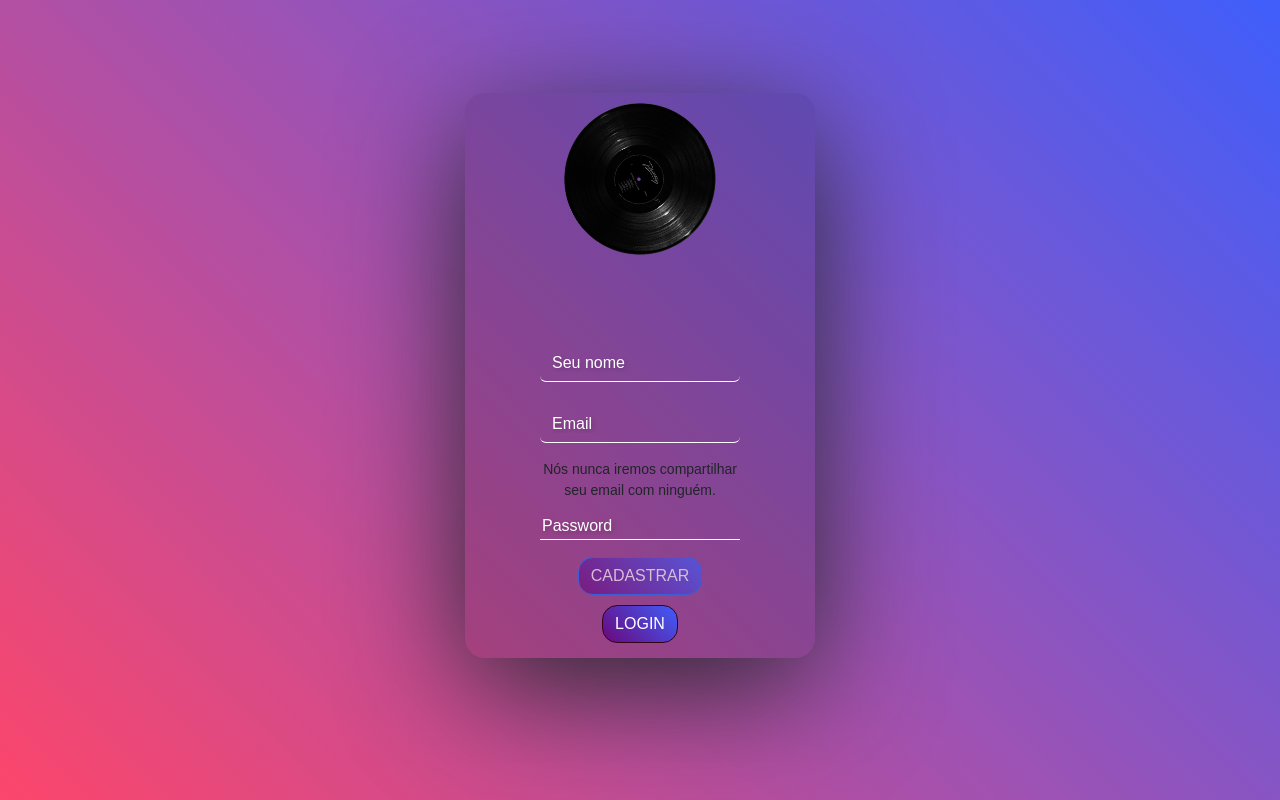
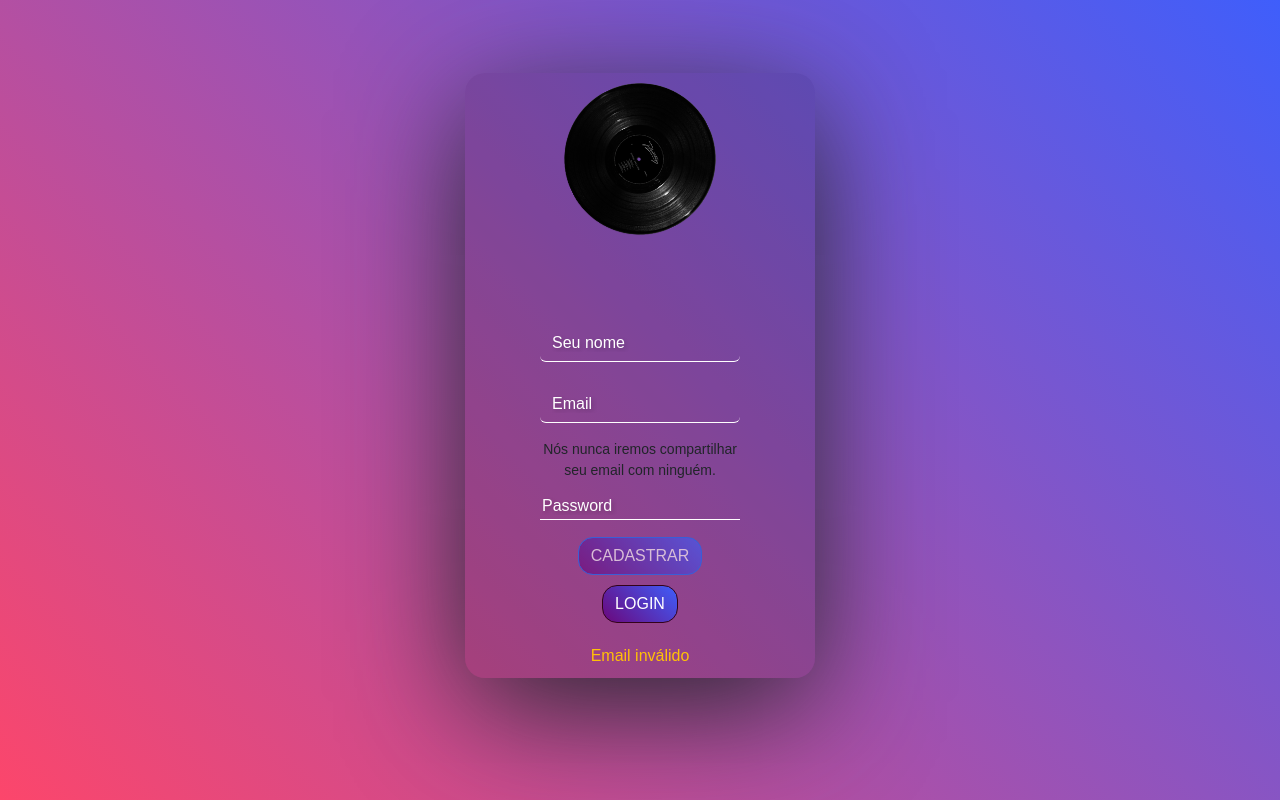
Before and after one commit to AlectorAlexander/discopediaFront, a React (Create React App) app: page / in a window 1280 px wide. Both pictures are taken after a click on the button "Registrar". Built offline with nearby package versions, Linux system fonts and the light colour scheme.

Commit message:
perf: adicionado mensagens de alerta na tela de registro

```diff
--- a/src/components/Login&Register/Register.jsx
+++ b/src/components/Login&Register/Register.jsx
@@ -1,4 +1,4 @@
-import React, { useContext} from 'react';
+import React, { useContext, useEffect} from 'react';
 import { Button, Form } from 'react-bootstrap';
 import { useDispatch } from 'react-redux';
 import { useNavigate } from 'react-router-dom';
@@ -32,6 +32,20 @@ export default function Register() {
     || !validate.validatePassword(password)
     || !validate.validateName(name)
     );
+
+    useEffect(() => {
+        if (validate.validateEmail(email)
+        && validate.validatePassword(password)
+        && validate.validateName(name)) {
+            setErrHomeMessage(null);
+        } else if (!validate.validateEmail(email)) {
+            setErrHomeMessage('Email inválido');
+        } else if (!validate.validatePassword(password)) {
+            setErrHomeMessage('Senha inválida');
+        } else if (!validate.validateName(name)) {
+            setErrHomeMessage('Nome inválido');
+        }
+    }, [name, email, password]);
 
     function handleToRegister() {
         setErrHomeMessage(null);
@@ -99,13 +113,14 @@ export default function Register() {
                     >
           LOGIN
                     </Button>
-                    {errHomeMessage && (
-                        <span
-                        >
-                            {errHomeMessage}
-                        </span>
-                    )}
+
                 </div>
+                {errHomeMessage && (
+                    <span className='text-warning text-center mt-3 text-bold'
+                    >
+                        {errHomeMessage}
+                    </span>
+                )}
             </form>
         </div>
     );
```
